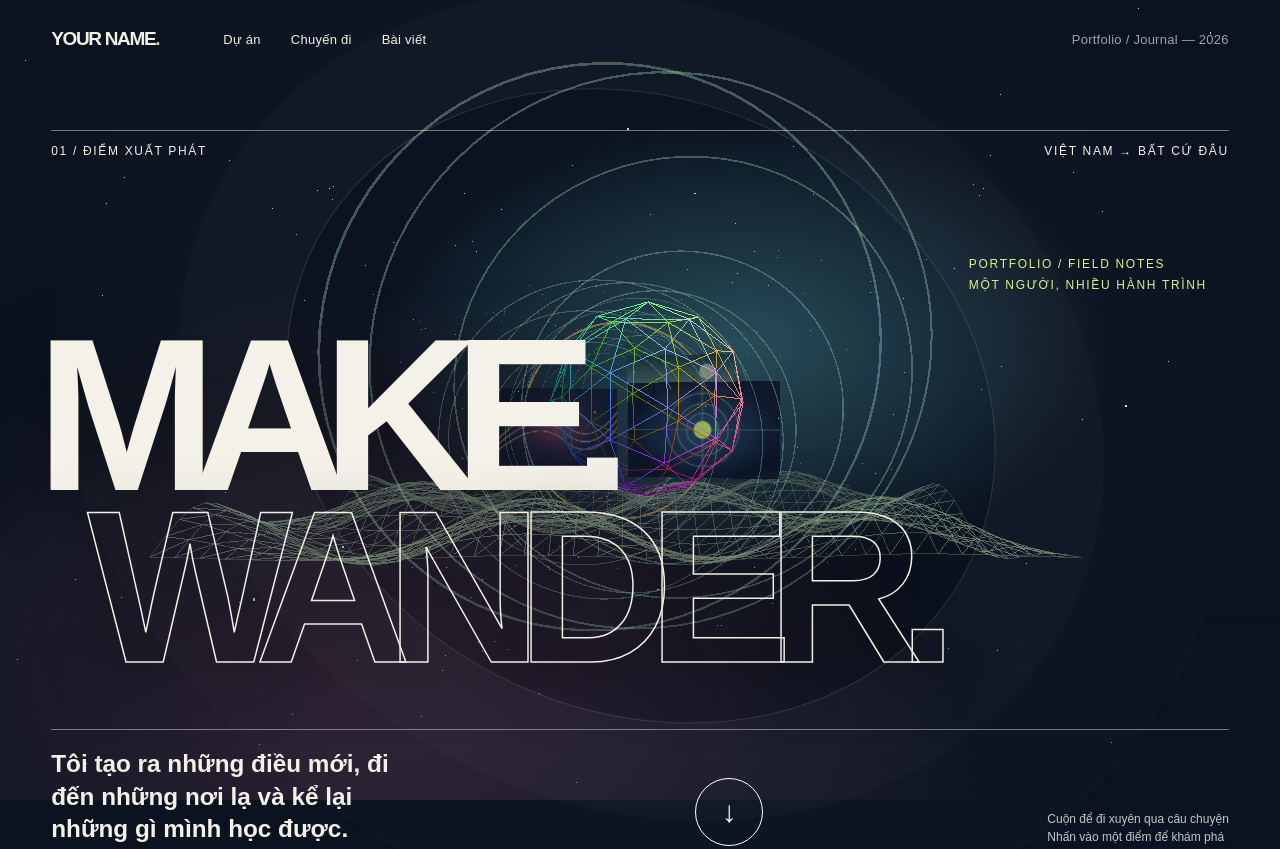
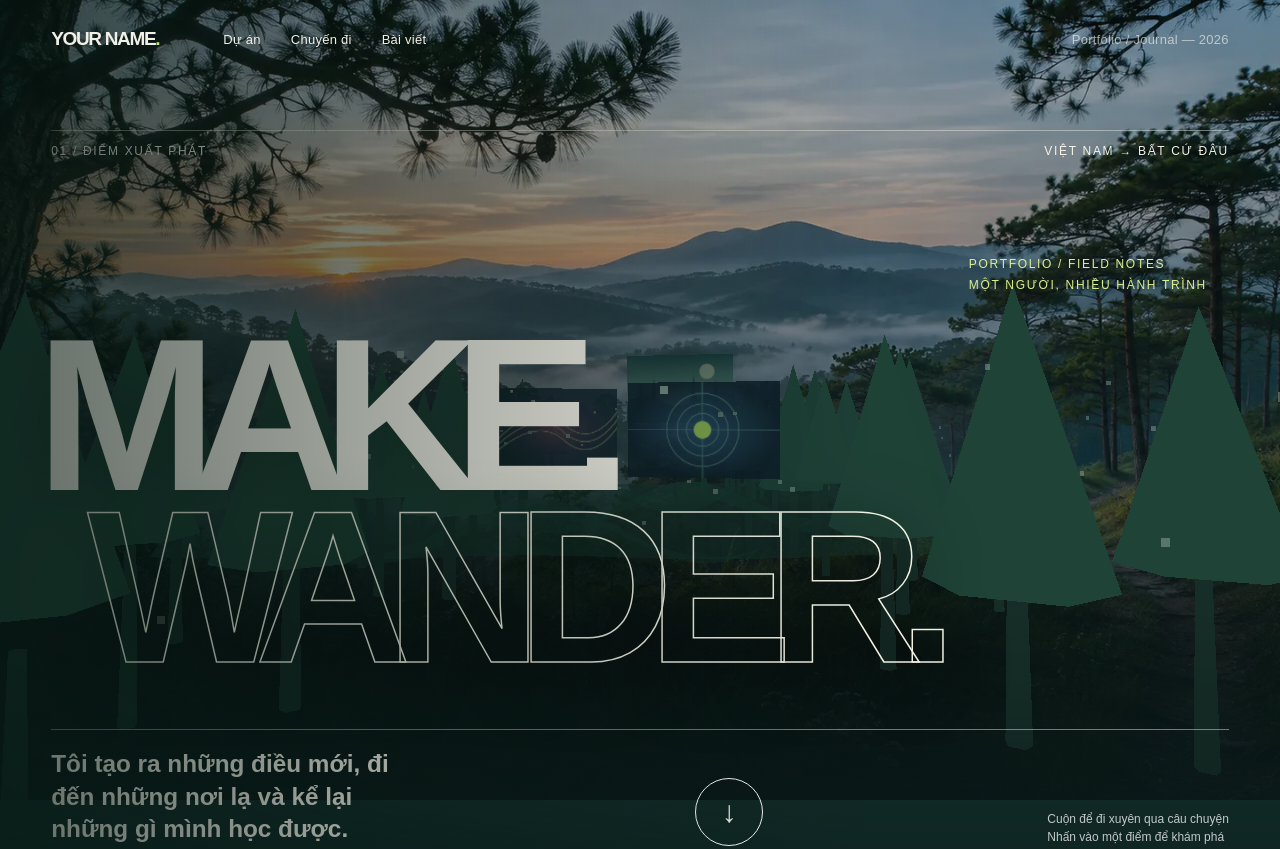
Before and after one commit to huy-buidoanquang/huybuidoanquang, an Astro site: page / in a window 1280 px wide. Shown: the top 849 px of the page. Built offline with nearby package versions, Linux system fonts and the light colour scheme; Astro itself is replaced by a stand-in of ours; animation ran at ten frames a second.

Commit message:
Bring nature into portfolio journey

```diff
--- a/src/content/destinations/da-lat.md
+++ b/src/content/destinations/da-lat.md
@@ -1,8 +1,8 @@
 ---
 title: "Đà Lạt"
 summary: "Một hành trình qua sương, rừng thông và những buổi sáng chậm."
-cover: "../../assets/dalat.svg"
-coverAlt: "Minh họa rừng thông trên đồi trong làn sương xanh"
+cover: "../../assets/forest-dawn.webp"
+coverAlt: "Ảnh minh họa rừng thông và thung lũng phủ sương lúc bình minh"
 theme: "forest"
 ---
 
--- a/src/content/posts/notes-from-da-lat.md
+++ b/src/content/posts/notes-from-da-lat.md
@@ -4,8 +4,8 @@ summary: "Những điều nhỏ bé tôi muốn giữ lại từ một chuyến
 date: 2026-11-14
 category: "du-lich"
 destination: "da-lat"
-cover: "../../assets/dalat.svg"
-coverAlt: "Minh họa rừng thông trên đồi trong làn sương xanh"
+cover: "../../assets/forest-dawn.webp"
+coverAlt: "Ảnh minh họa rừng thông và thung lũng phủ sương lúc bình minh"
 theme: "forest"
 ---
 
--- a/src/journey/JourneyCanvas.ts
+++ b/src/journey/JourneyCanvas.ts
@@ -14,7 +14,7 @@ export function mountJourney(canvas: HTMLCanvasElement | null) {
     }
 
     const scene = new THREE.Scene();
-    scene.fog = new THREE.FogExp2(0x111725, 0.018);
+    scene.fog = new THREE.FogExp2(0x17352f, 0.026);
     const camera = new THREE.PerspectiveCamera(55, 1, 0.1, 100);
     const route = new THREE.CatmullRomCurve3([
         new THREE.Vector3(0, 0, 13),
@@ -27,19 +27,33 @@ export function mountJourney(canvas: HTMLCanvasElement | null) {
     camera.position.copy(route.getPointAt(0));
     const objects: THREE.Object3D[] = [];
     const add = (object: THREE.Object3D) => { scene.add(object); objects.push(object); };
-    const ringMaterial = new THREE.MeshBasicMaterial({ color: 0xa9debf, transparent: true, opacity: 0.36 });
-    for (let i = 0; i < 19; i++) {
-        const ring = new THREE.Mesh(new THREE.TorusGeometry(3.7 + Math.sin(i * 1.3) * 0.7, 0.018, 3, 80), ringMaterial);
-        ring.position.set(Math.sin(i * 0.62) * 1.2, Math.cos(i * 0.47) * 0.7, 3 - i * 1.8);
-        ring.rotation.set(0.22 + Math.sin(i) * 0.12, Math.cos(i * 0.7) * 0.2, i * 0.37);
-        add(ring);
+    const treeCount = 44;
+    const trunks = new THREE.InstancedMesh(
+        new THREE.CylinderGeometry(0.08, 0.14, 2.8, 5),
+        new THREE.MeshBasicMaterial({ color: 0x172d27 }),
+        treeCount
+    );
+    const crowns = new THREE.InstancedMesh(
+        new THREE.ConeGeometry(0.95, 3.2, 6),
+        new THREE.MeshBasicMaterial({ color: 0x204438 }),
+        treeCount
+    );
+    const tree = new THREE.Object3D();
+    for (let i = 0; i < treeCount; i++) {
+        const side = i % 2 ? 1 : -1;
+        const depth = 7 - i * 1.05;
+        const distance = 4.6 + (i * 13 % 7) * 0.6;
+        const height = 0.75 + (i * 7 % 9) * 0.08;
+        tree.position.set(side * distance, -2.8, depth);
+        tree.scale.setScalar(height);
+        tree.updateMatrix();
+        trunks.setMatrixAt(i, tree.matrix);
+        tree.position.y = -0.2;
+        tree.updateMatrix();
+        crowns.setMatrixAt(i, tree.matrix);
     }
-    const core = new THREE.Mesh(
-        new THREE.IcosahedronGeometry(1.9, 1),
-        new THREE.MeshNormalMaterial({ wireframe: true, transparent: true, opacity: 0.8 })
-    );
-    core.position.set(0.5, 0.4, -2);
-    add(core);
+    add(trunks);
+    add(crowns);
     const imageTextures = [projectArt, signalArt, placeArt].map((url) => new THREE.TextureLoader().load(url));
     imageTextures.forEach((texture, index) => {
         texture.colorSpace = THREE.SRGBColorSpace;
@@ -51,13 +65,6 @@ export function mountJourney(canvas: HTMLCanvasElement | null) {
         frame.rotation.y = index === 1 ? 0.28 : -0.28;
         add(frame);
     });
-    const portal = new THREE.Mesh(
-        new THREE.TorusGeometry(5.1, 0.055, 5, 100),
-        new THREE.MeshBasicMaterial({ color: 0xf0b878, transparent: true, opacity: 0.85 })
-    );
-    portal.position.z = -27;
-    portal.rotation.y = 0.2;
-    add(portal);
     const terrain = new THREE.PlaneGeometry(35, 30, 38, 32);
     terrain.rotateX(-Math.PI / 2);
     const vertices = terrain.attributes.position;
@@ -65,17 +72,17 @@ export function mountJourney(canvas: HTMLCanvasElement | null) {
         const x = vertices.getX(i), z = vertices.getZ(i);
         vertices.setY(i, Math.sin(x * 0.42) * Math.cos(z * 0.31) * 1.4 + Math.sin(z * 0.65) * 0.45);
     }
-    add(new THREE.Mesh(terrain, new THREE.MeshBasicMaterial({ color: 0xb6d1aa, wireframe: true, transparent: true, opacity: 0.35 })));
+    add(new THREE.Mesh(terrain, new THREE.MeshBasicMaterial({ color: 0x183b31, side: THREE.DoubleSide, transparent: true, opacity: 0.55 })));
     terrain.translate(0, -5, -31);
-    const stars = new Float32Array(300 * 3);
-    for (let i = 0; i < 300; i++) {
-        stars[i * 3] = (Math.random() - 0.5) * 28;
-        stars[i * 3 + 1] = (Math.random() - 0.5) * 18;
-        stars[i * 3 + 2] = 8 - Math.random() * 50;
+    const mist = new Float32Array(180 * 3);
+    for (let i = 0; i < 180; i++) {
+        mist[i * 3] = (Math.random() - 0.5) * 24;
+        mist[i * 3 + 1] = Math.random() * 3 - 2;
+        mist[i * 3 + 2] = 8 - Math.random() * 48;
     }
-    const starGeometry = new THREE.BufferGeometry();
-    starGeometry.setAttribute('position', new THREE.BufferAttribute(stars, 3));
-    add(new THREE.Points(starGeometry, new THREE.PointsMaterial({ color: 0xc6e6dc, size: 0.035 })));
+    const mistGeometry = new THREE.BufferGeometry();
+    mistGeometry.setAttribute('position', new THREE.BufferAttribute(mist, 3));
+    add(new THREE.Points(mistGeometry, new THREE.PointsMaterial({ color: 0xe5efdf, size: 0.14, transparent: true, opacity: 0.3 })));
 
     let pointerX = 0, pointerY = 0, frame = 0, disposed = false;
     const resize = () => {
@@ -96,9 +103,6 @@ export function mountJourney(canvas: HTMLCanvasElement | null) {
         camera.position.x += (pointerX * 0.23) * 0.03;
         camera.position.y += (-pointerY * 0.18) * 0.03;
         camera.lookAt(route.getPointAt(Math.min(progress * 0.98 + 0.045, 1)));
-        core.rotation.x += 0.002;
-        core.rotation.y += 0.003;
-        portal.rotation.z += 0.001;
         renderer.render(scene, camera);
         frame = requestAnimationFrame(draw);
     };
--- a/src/styles/experience.css
+++ b/src/styles/experience.css
@@ -1,14 +1,13 @@
 .home {
     --acid: #dcf08f;
     --warm: #ffc28a;
-    background: #0b1320;
+    background: #17352f;
 }
 
 .journey-backdrop {
     background:
-        radial-gradient(ellipse at 58% 43%, #284c59 0%, transparent 35%),
-        radial-gradient(ellipse at 30% 110%, #442d42 0%, transparent 48%),
-        #0b1320;
+        linear-gradient(180deg, #11241d38 0%, #0b191d68 60%, #0a1718b8 100%),
+        url('../assets/forest-dawn.webp') center center / cover;
 }
 
 .hero-chapter {
@@ -24,20 +23,14 @@
 }
 
 .hero-chapter::before {
-    width: 52vw;
-    height: 52vw;
-    top: 9vh;
-    left: 24vw;
-    border: 1px solid #ffffff23;
-    border-radius: 50%;
-    box-shadow: 0 0 0 8vw #ffffff04, 0 0 0 17vw #ffffff03;
-    transform: rotate(-17deg) skew(10deg);
+    inset: 0;
+    background: linear-gradient(90deg, #0719149c 0%, transparent 68%);
 }
 
 .hero-chapter::after {
     inset: auto 0 0;
     height: 35vh;
-    background: linear-gradient(transparent, #0b1320aa);
+    background: linear-gradient(transparent, #0a1c1bbb);
     z-index: -1;
 }
 
@@ -76,7 +69,7 @@
 
 .about-chapter {
     min-height: 130svh;
-    background: linear-gradient(#0b1320ee 0%, #0c1d2a55 55%, #151e2a99);
+    background: linear-gradient(#0a1c1bbb 0%, #0b221bb0 55%, #102720df);
 }
 
 .about-inner h2 {
@@ -95,7 +88,7 @@
 
 .projects-chapter {
     min-height: 140svh;
-    background: linear-gradient(#151e2a99, #0d1120bd);
+    background: linear-gradient(#102720df, #10251ed9);
 }
 
 .chapter-heading h2 {
@@ -146,7 +139,9 @@
 
 .journeys-chapter {
     min-height: 170svh;
-    background: linear-gradient(#0d1120bd, #11282a88 45%, #0a2323db);
+    background:
+        linear-gradient(#10251ed9 0%, #0c231f80 33%, #10241c9c 72%, #0a2323dd 100%),
+        url('../assets/mountain-valley.webp') center center / cover;
 }
 
 .journeys-chapter h2 {
@@ -210,13 +205,6 @@
         font-size: 16vw;
     }
 
-    .hero-chapter::before {
-        width: 95vw;
-        height: 95vw;
-        left: 5vw;
-        top: 22vh;
-    }
-
     .about-chapter,
     .projects-chapter {
         min-height: 100svh;
```
Also changed, not shown: CONTENT_GUIDE.md (+2 -0 lines), src/assets/forest-dawn.webp (added), src/assets/mountain-valley.webp (added).
